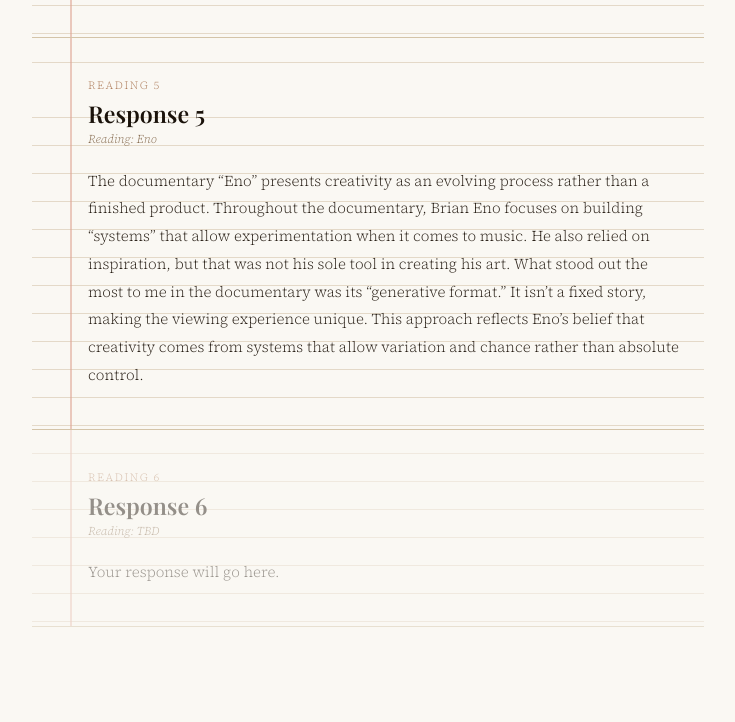
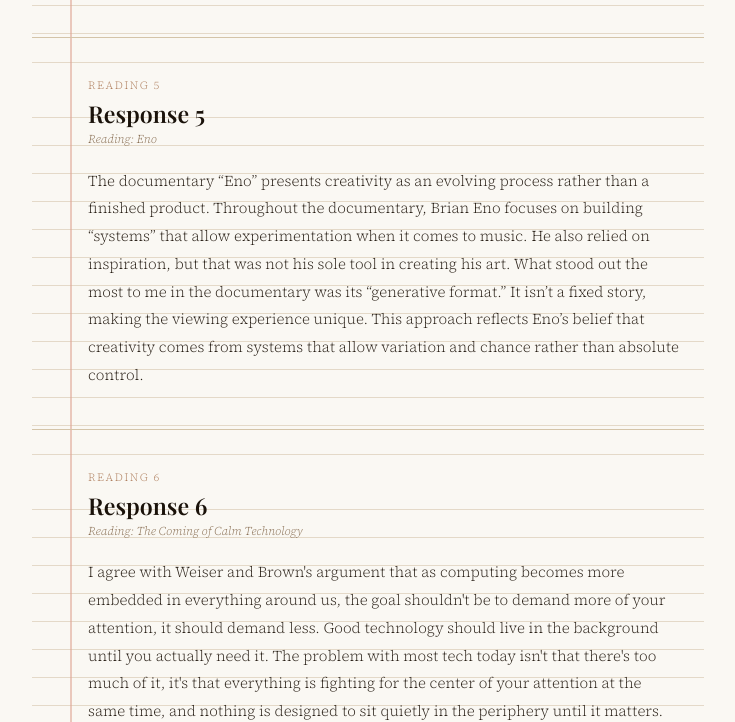
Before and after one commit to MRome24/2026-spring-washu-vps-mahkei, a plain HTML site: page reading-responses.html in a window 1280 px wide. Shown: the part 2078-2800 px from the top of the page, without its empty margins (272-1007 px from the left). Before the commit the page ends 2769 px from the top, so only its background shows below. Drawn offline with nearby package versions, Linux system fonts and the light colour scheme; a web font is replaced by a local one.

Commit message:
Update reading-responses.html

```diff
--- a/reading-responses.html
+++ b/reading-responses.html
@@ -196,8 +196,9 @@
                     3</span></li>
             <li><a href="#entry-4">Response 4 - My Website is shifting house...</a><span class="week-label">Reading
                     4</span></li>
-            <li><a href="#entry-5">Response 5</a><span class="week-label">Reading 5</span></li>
-            <li><a href="#entry-6">Response 6</a><span class="week-label">Reading 6</span></li>
+            <li><a href="#entry-5">Response 5 - Eno</a><span class="week-label">Reading 5</span></li>
+            <li><a href="#entry-6">Response 6 - The Coming of Calm Technology</a><span class="week-label">Reading
+                    6</span></li>
         </ul>
     </div>
 
@@ -225,7 +226,7 @@
             <div class="margin-line"></div>
             <p class="entry-week">Reading 2</p>
             <h2 class="entry-title">Response 2</h2>
-            <p class="entry-reading">Reading: The New Turing Test
+            <p class="entry-reading">Reading: The New Turing Test</p>
             <div class="entry-body">
                 <p>Ella Ullendorff starts out with a comeplling point, AI is gaslighting us. She describes a scenario
                     all
@@ -288,13 +289,18 @@
             </div>
         </div>
 
-        <div class="entry placeholder" id="entry-6">
+        <div class="entry" id="entry-6">
             <div class="margin-line"></div>
             <p class="entry-week">Reading 6</p>
             <h2 class="entry-title">Response 6</h2>
-            <p class="entry-reading">Reading: TBD</p>
+            <p class="entry-reading">Reading: The Coming of Calm Technology</p>
             <div class="entry-body">
-                <p>Your response will go here.</p>
+                <p>I agree with Weiser and Brown's argument that as computing becomes more embedded in everything around
+                    us, the goal shouldn't be to demand more of your attention, it should demand less. Good technology
+                    should live in the background until
+                    you actually need it. The problem with most tech today isn't that there's
+                    too much of it, it's that everything is fighting for the center of your attention at the same time,
+                    and nothing is designed to sit quietly in the periphery until it matters.</p>
             </div>
         </div>
 
```
